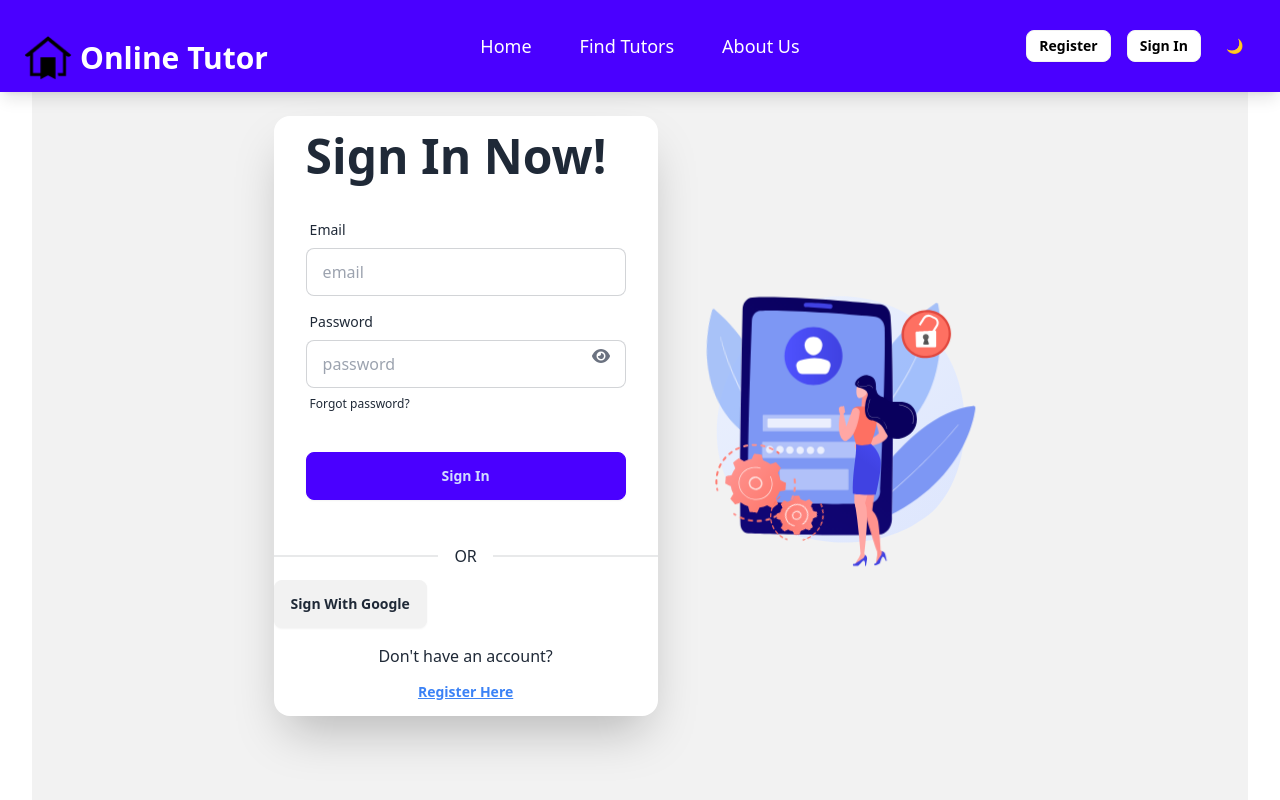
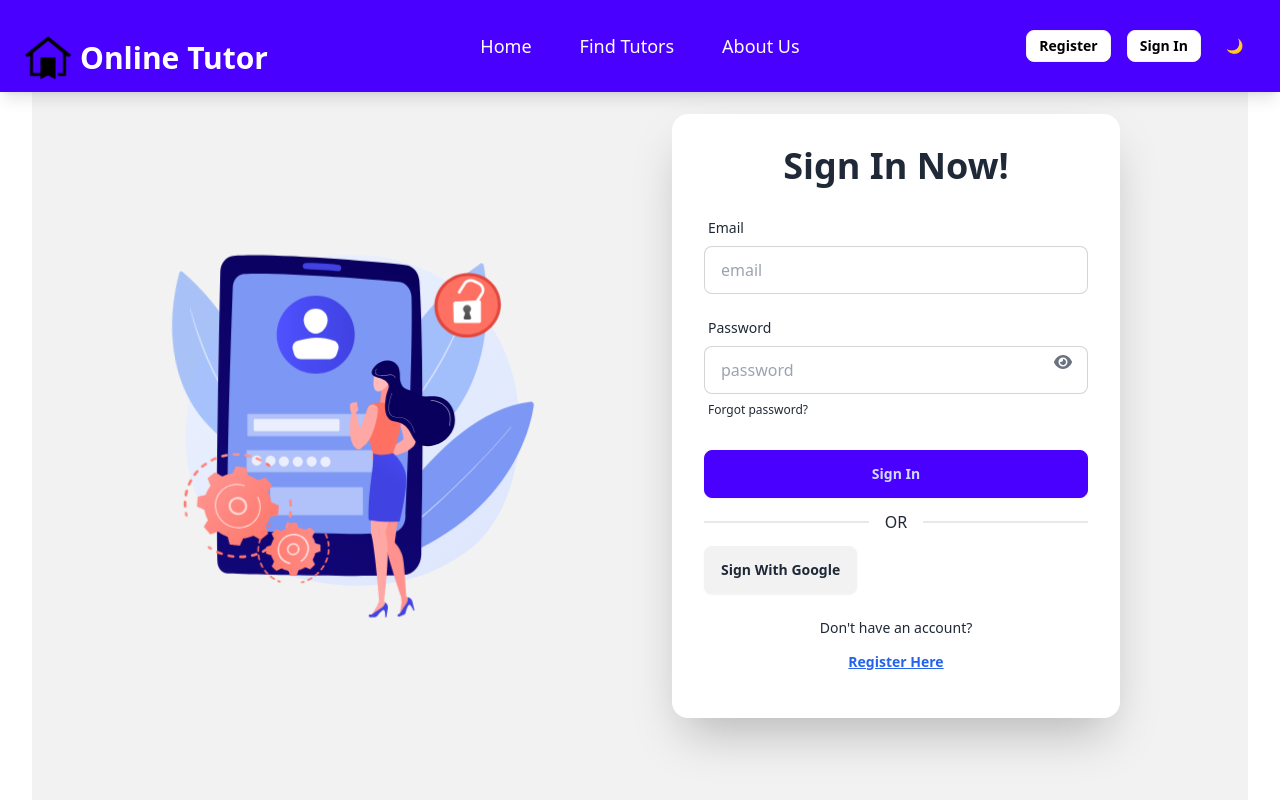
Before and after one commit to DreamerHridoy/Tutor-Booking-Platfrom, a React (Vite) app: page /signIn in a window 1280 px wide. Shown: the top 800 px of the page. Built offline with nearby package versions, Linux system fonts and the light colour scheme; no server answers.

Commit message:
done with some other issues

```diff
--- a/src/pages/Register/Register.jsx
+++ b/src/pages/Register/Register.jsx
@@ -6,22 +6,21 @@ import { faEye, faEyeSlash } from "@fortawesome/free-solid-svg-icons";
 import AuthContext from "../../context/AuthContext/AuthContext";
 import SocialLogin from "../shared/SocialLogin";
 import { toast } from "react-toastify";
-import Swal from "sweetalert2"; // Import SweetAlert2
-import { useNavigate } from "react-router-dom"; // Import useNavigate to redirect
+import Swal from "sweetalert2";
+import { useNavigate } from "react-router-dom";
 
 const Register = () => {
   const [showPassword, setShowPassword] = useState(false);
   const { createUser } = useContext(AuthContext);
-  const navigate = useNavigate(); // Use navigate hook for redirection
+  const navigate = useNavigate();
 
   const handleRegister = (e) => {
     e.preventDefault();
     const form = e.target;
     const email = form.email.value;
     const password = form.password.value;
-    const photoURL = form.photoURL.value; // Get the photo URL value
+    const photoURL = form.photoURL.value;
 
-    // Password validation
     const passwordRegex = /^(?=.*[a-z])(?=.*[A-Z]).{6,}$/;
     if (!passwordRegex.test(password)) {
       toast.error(
@@ -30,32 +29,36 @@ const Register = () => {
       return;
     }
 
-    createUser(email, password, photoURL) // Pass photo URL here
-      .then((result) => {
-        // SweetAlert2 for success message
+    createUser(email, password, photoURL)
+      .then(() => {
         Swal.fire({
           title: "Registration Successful!",
           text: "You have successfully registered!",
           icon: "success",
           confirmButtonText: "Go to Home",
         }).then(() => {
-          navigate("/"); // Redirect to the home page
+          navigate("/");
         });
       })
       .catch((error) => {
         console.log(error.message);
+        toast.error("Registration failed. Please try again.");
       });
   };
 
   return (
-    <div className="hero bg-base-200 min-h-screen  mt-8">
-      <div className="hero-content flex-col lg:flex-row-reverse">
-        <div className="text-center lg:text-left w-96">
-          <Lottie animationData={RegisterLottieData}></Lottie>
+    <div className="hero min-h-screen bg-base-200 mt-10 px-4 md:px-8">
+      <div className="hero-content flex flex-col-reverse lg:flex-row gap-10 items-center w-full max-w-6xl mx-auto">
+        {/* Lottie Animation */}
+        <div className="w-full lg:w-1/2 max-w-md">
+          <Lottie animationData={RegisterLottieData} />
         </div>
-        <div className="card bg-base-100 w-full max-w-sm shrink-0 shadow-2xl">
-          <h1 className="ml-8 mt-4 text-5xl font-bold">Register now!</h1>
-          <form onSubmit={handleRegister} className="card-body">
+
+        {/* Registration Form */}
+        <div className="card bg-base-100 w-full max-w-sm lg:max-w-md shadow-2xl">
+          <h1 className="text-3xl font-bold text-center pt-6">Register Now!</h1>
+          <form onSubmit={handleRegister} className="card-body space-y-2">
+            {/* Name */}
             <div className="form-control">
               <label className="label">
                 <span className="label-text">Name</span>
@@ -68,18 +71,22 @@ const Register = () => {
                 required
               />
             </div>
+
+            {/* Email */}
             <div className="form-control">
               <label className="label">
                 <span className="label-text">Email</span>
               </label>
               <input
                 type="email"
-                placeholder="email"
+                placeholder="Email"
                 name="email"
                 className="input input-bordered"
                 required
               />
             </div>
+
+            {/* Password */}
             <div className="form-control relative">
               <label className="label">
                 <span className="label-text">Password</span>
@@ -87,24 +94,25 @@ const Register = () => {
               <input
                 type={showPassword ? "text" : "password"}
                 name="password"
-                placeholder="password"
-                className="input input-bordered"
+                placeholder="Password"
+                className="input input-bordered pr-10"
                 required
               />
               <button
                 type="button"
                 onClick={() => setShowPassword(!showPassword)}
-                className="absolute right-4 top-10 text-gray-500 focus:outline-none"
+                className="absolute right-4 top-[52px] text-gray-500"
               >
                 <FontAwesomeIcon icon={showPassword ? faEyeSlash : faEye} />
               </button>
               <label className="label">
-                <a href="#" className="label-text-alt link link-hover">
-                  Forgot password?
-                </a>
+                <span className="label-text-alt">
+                  Must be at least 6 characters
+                </span>
               </label>
             </div>
-            {/* New Photo URL Input Field */}
+
+            {/* Photo URL */}
             <div className="form-control">
               <label className="label">
                 <span className="label-text">Photo URL</span>
@@ -116,16 +124,23 @@ const Register = () => {
                 className="input input-bordered"
               />
             </div>
-            <div className="form-control mt-6">
-              <button className="btn btn-primary">Register</button>
+
+            {/* Register Button */}
+            <div className="form-control mt-4">
+              <button className="btn btn-primary w-full">Register</button>
             </div>
           </form>
-          <SocialLogin></SocialLogin>
-          {/* Sign-In Button */}
-          <div className="form-control mt-4">
+
+          {/* Social Login */}
+          <div className="px-8 pb-2">
+            <SocialLogin />
+          </div>
+
+          {/* Sign In Redirect */}
+          <div className="text-center pb-4">
             <button
-              onClick={() => navigate("/signin")} // Redirect to the sign-in page
-              className="btn btn-link text-center"
+              onClick={() => navigate("/signin")}
+              className="btn btn-link"
             >
               Already have an account? Sign In
             </button>
--- a/src/pages/SignIn/SignIn.jsx
+++ b/src/pages/SignIn/SignIn.jsx
@@ -5,15 +5,14 @@ import AuthContext from "../../context/AuthContext/AuthContext";
 import SocialLogin from "../shared/SocialLogin";
 import { FontAwesomeIcon } from "@fortawesome/react-fontawesome";
 import { faEye, faEyeSlash } from "@fortawesome/free-solid-svg-icons";
-import Swal from "sweetalert2"; // Import SweetAlert2
-import { useLocation, useNavigate } from "react-router-dom"; // Import useNavigate to redirect
+import Swal from "sweetalert2";
+import { useLocation, useNavigate } from "react-router-dom";
 
 const SignIn = () => {
   const [showPassword, setShowPassword] = useState(false);
   const { signInUser } = useContext(AuthContext);
   const location = useLocation();
   const navigate = useNavigate();
-  console.log("in signIn page", location);
   const from = location.state || "/";
 
   const handleSignIn = (e) => {
@@ -21,25 +20,19 @@ const SignIn = () => {
     const form = e.target;
     const email = form.email.value;
     const password = form.password.value;
-    console.log(email, password);
 
     signInUser(email, password)
       .then((result) => {
-        console.log(result.user);
-
-        // Show success alert with SweetAlert2
         Swal.fire({
           title: "Sign In Successful!",
           text: "You have signed in successfully.",
           icon: "success",
           confirmButtonText: "Go to Details Page",
         }).then(() => {
-          navigate(from); // Redirect to home page after success
+          navigate(from);
         });
       })
       .catch((error) => {
-        console.log(error.message);
-        // Optionally show an error alert here
         Swal.fire({
           title: "Sign In Failed!",
           text: error.message,
@@ -50,27 +43,34 @@ const SignIn = () => {
   };
 
   return (
-    <div className="hero bg-base-200 min-h-screen">
-      <div className="hero-content flex-col lg:flex-row-reverse">
-        <div className="text-center lg:text-left w-96">
-          <Lottie animationData={SignInLottie}></Lottie>
+    <div className="min-h-screen flex items-center justify-center bg-base-200 py-8 px-4 sm:px-6 lg:px-8">
+      <div className="flex flex-col-reverse lg:flex-row items-center w-full max-w-6xl mx-auto gap-8">
+        {/* Lottie Animation */}
+        <div className="w-full lg:w-1/2 flex justify-center">
+          <Lottie animationData={SignInLottie} className="w-full max-w-md" />
         </div>
-        <div className="card bg-base-100 w-full max-w-sm shrink-0 shadow-2xl">
-          <h1 className="ml-8 mt-4 text-5xl font-bold">Sign In Now!</h1>
-          <form onSubmit={handleSignIn} className="card-body">
-            <div className="form-control">
+
+        {/* Sign In Form */}
+        <div className="w-full max-w-md bg-base-100 p-8 rounded-2xl shadow-2xl">
+          <h1 className="text-3xl md:text-4xl font-bold mb-6 text-center">
+            Sign In Now!
+          </h1>
+
+          <form onSubmit={handleSignIn}>
+            <div className="mb-4">
               <label className="label">
                 <span className="label-text">Email</span>
               </label>
               <input
                 type="email"
+                name="email"
                 placeholder="email"
-                name="email"
-                className="input input-bordered"
+                className="input input-bordered w-full"
                 required
               />
             </div>
-            <div className="form-control relative">
+
+            <div className="mb-4 relative">
               <label className="label">
                 <span className="label-text">Password</span>
               </label>
@@ -78,13 +78,13 @@ const SignIn = () => {
                 type={showPassword ? "text" : "password"}
                 name="password"
                 placeholder="password"
-                className="input input-bordered"
+                className="input input-bordered w-full"
                 required
               />
               <button
                 type="button"
                 onClick={() => setShowPassword(!showPassword)}
-                className="absolute right-4 top-10 text-gray-500 focus:outline-none"
+                className="absolute right-4 top-10 text-gray-500"
               >
                 <FontAwesomeIcon icon={showPassword ? faEyeSlash : faEye} />
               </button>
@@ -94,18 +94,25 @@ const SignIn = () => {
                 </a>
               </label>
             </div>
-            <div className="form-control mt-6">
-              <button className="btn btn-primary">Sign In</button>
+
+            <div className="mt-6">
+              <button type="submit" className="btn btn-primary w-full">
+                Sign In
+              </button>
             </div>
           </form>
-          <SocialLogin></SocialLogin>
 
-          {/* Registration Button */}
-          <div className="mt-4 text-center">
-            <p>Don't have an account?</p>
+          {/* Social Login */}
+          <div className="mt-4">
+            <SocialLogin />
+          </div>
+
+          {/* Register Link */}
+          <div className="mt-6 text-center">
+            <p className="text-sm">Don&apos;t have an account?</p>
             <button
-              onClick={() => navigate("/register")} // Navigates to the registration page
-              className="btn btn-link text-blue-500"
+              onClick={() => navigate("/register")}
+              className="btn btn-link text-blue-600 font-semibold"
             >
               Register Here
             </button>
```
